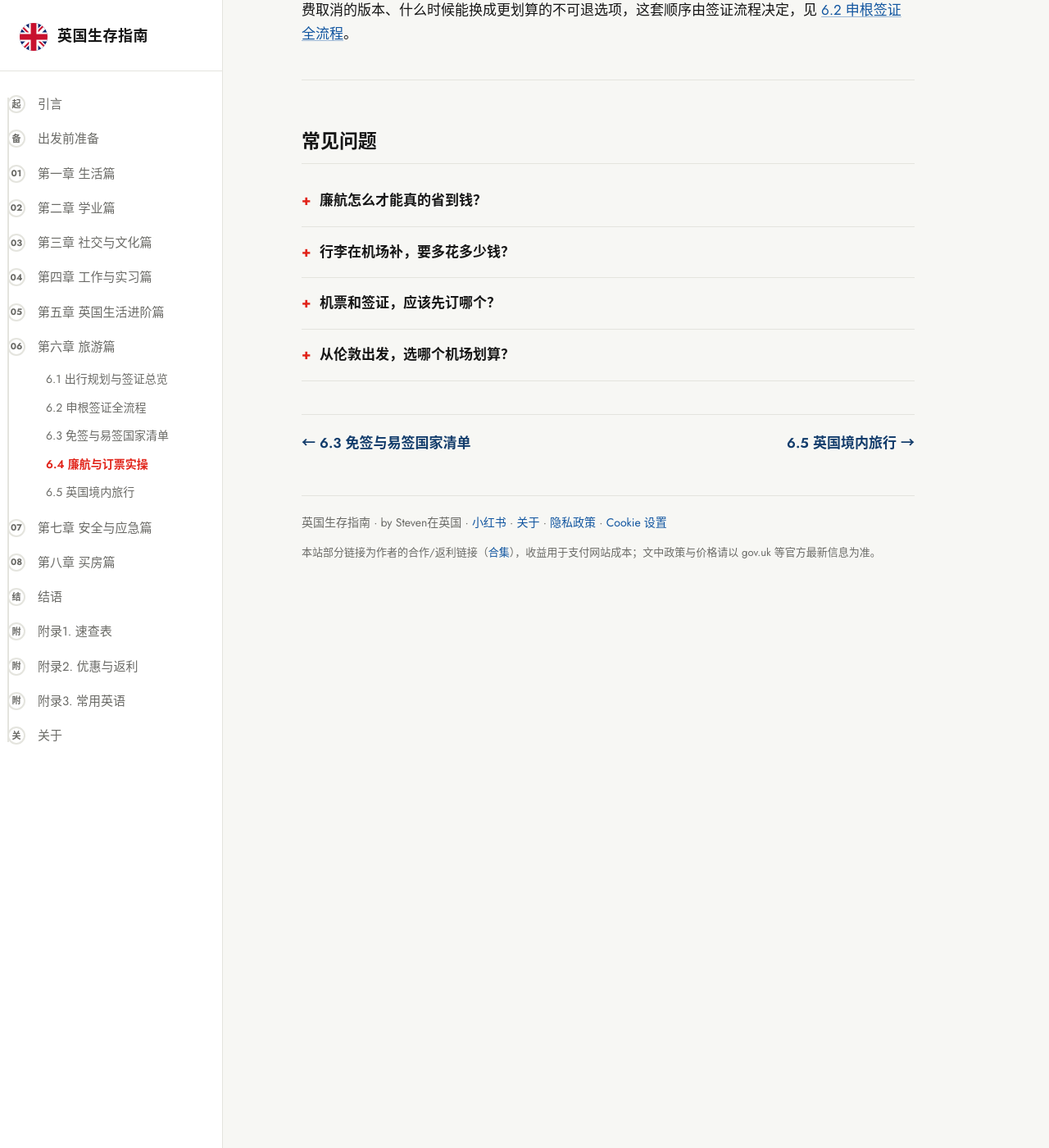
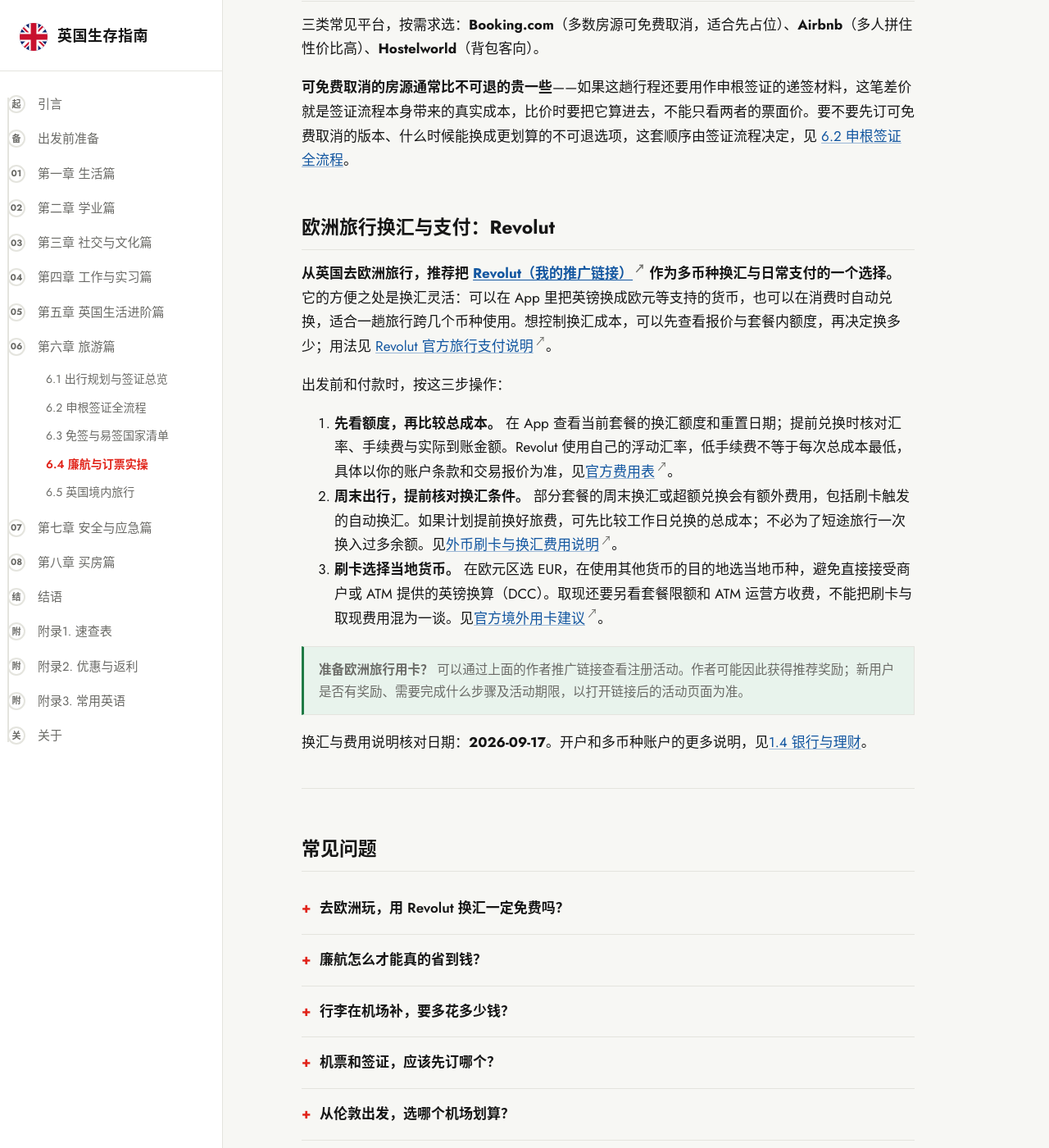
Before and after one commit to ukzhinan/ukzhinan.github.io, a Jekyll site: the page built from _chapters/lvxing/dingpiao.md, in a window 1280 px wide and 1400 px high, scrolled down 2663 px. Shown: the whole window at 82% size. Built offline with Jekyll 4.4.1, drawn with Linux system fonts in a browser that asks for light colours; some of the changed text lies outside the part shown.

Commit message:
Add Revolut referral and currency exchange tips for Europe travel

```diff
--- a/_chapters/lvxing/dingpiao.md
+++ b/_chapters/lvxing/dingpiao.md
@@ -2,11 +2,11 @@
 layout: section
 title: "廉航与订票实操：行李、机场位置与住宿怎么不把省下的钱赔回去"
 seo_title: "廉航与订票实操：行李、机场位置与隐性成本"
-description: "从英国飞欧洲的订票实操：廉航行李尺寸与提前买额度、Stansted 与 Luton 往返市区的隐性成本、强制在线值机，以及铁路与长途大巴的替代方案。"
+description: "从英国飞欧洲的订票与支付实操：廉航行李、机场交通、在线值机、铁路大巴与住宿，以及用 Revolut 灵活换汇、核对费用和选择当地货币付款。"
 nav: "6.4 廉航与订票实操"
 parent: lvxing
 weight: 704
-updated: 2026-09-08
+updated: 2026-09-17
 num: "6.4"
 toc:
   - title: "行李是主要成本"
@@ -21,9 +21,13 @@
     anchor: "sec-5"
   - title: "住宿"
     anchor: "sec-6"
+  - title: "欧洲旅行换汇与支付：Revolut"
+    anchor: "sec-7"
   - title: "常见问题"
     anchor: "faq"
 faq:
+  - q: "去欧洲玩，用 Revolut 换汇一定免费吗？"
+    a: "不一定。可以提前在 App 换好欧元等支持的货币，也可以在刷卡时自动兑换；费用取决于套餐、额度、兑换时间与适用条款，周末或超额换汇可能收费。提前兑换时核对显示的汇率、手续费与到账金额；实时刷卡换汇后可在 App 查看明细。具体用法见[欧洲旅行换汇与支付](#sec-7)。"
   - q: "廉航怎么才能真的省到钱？"
     a: "把三项最容易被漏掉的成本算进总价，而不是只看票面价：**行李**（Ryanair、Wizz Air 的随身行李尺寸限制执行严格，到登机口才补票通常比线上提前买同等额度贵得多）、**机场位置**（Stansted、Luton、Gatwick 到伦敦市区通常要多花一到两小时和一笔车费，目的地一侧也可能是挂着大城市名字的远郊机场）、**强制在线值机**（错过值机窗口，机场柜台补办通常要另收费）。把这三项都加进总价再比，结论常常和票面价不一样。"
   - q: "行李在机场补，要多花多少钱？"
@@ -80,3 +84,18 @@
 三类常见平台，按需求选：**Booking.com**（多数房源可免费取消，适合先占位）、**Airbnb**（多人拼住性价比高）、**Hostelworld**（背包客向）。
 
 **可免费取消的房源通常比不可退的贵一些**——如果这趟行程还要用作申根签证的递签材料，这笔差价就是签证流程本身带来的真实成本，比价时要把它算进去，不能只看两者的票面价。要不要先订可免费取消的版本、什么时候能换成更划算的不可退选项，这套顺序由签证流程决定，见 [6.2 申根签证全流程]({{ '/lvxing/shengen/' | relative_url }})。
+
+<h2 id="sec-7">欧洲旅行换汇与支付：Revolut</h2>
+
+**从英国去欧洲旅行，推荐把 [Revolut（我的推广链接）](https://revolut.com/referral/?referral-code=xiaotigp2!SEP2-26-AR-H3&geo-redirect) 作为多币种换汇与日常支付的一个选择。** 它的方便之处是换汇灵活：可以在 App 里把英镑换成欧元等支持的货币，也可以在消费时自动兑换，适合一趟旅行跨几个币种使用。想控制换汇成本，可以先查看报价与套餐内额度，再决定换多少；用法见 [Revolut 官方旅行支付说明](https://www.revolut.com/blog/post/using-revolut-abroad/)。
+
+出发前和付款时，按这三步操作：
+
+1. **先看额度，再比较总成本。** 在 App 查看当前套餐的换汇额度和重置日期；提前兑换时核对汇率、手续费与实际到账金额。Revolut 使用自己的浮动汇率，低手续费不等于每次总成本最低，具体以你的账户条款和交易报价为准，见[官方费用表](https://www.revolut.com/legal/fees/)。
+2. **周末出行，提前核对换汇条件。** 部分套餐的周末换汇或超额兑换会有额外费用，包括刷卡触发的自动换汇。如果计划提前换好旅费，可先比较工作日兑换的总成本；不必为了短途旅行一次换入过多余额。见[外币刷卡与换汇费用说明](https://help.revolut.com/help/card-payments-withdrawals/getting-started-with-card-payments/can-i-pay-in-a-specific-currency/)。
+3. **刷卡选择当地货币。** 在欧元区选 EUR，在使用其他货币的目的地选当地币种，避免直接接受商户或 ATM 提供的英镑换算（DCC）。取现还要另看套餐限额和 ATM 运营方收费，不能把刷卡与取现费用混为一谈。见[官方境外用卡建议](https://www.revolut.com/blog/post/using-revolut-abroad/)。
+
+> **准备欧洲旅行用卡？** 可以通过上面的作者推广链接查看注册活动。作者可能因此获得推荐奖励；新用户是否有奖励、需要完成什么步骤及活动期限，以打开链接后的活动页面为准。
+{: .callout .callout-tip}
+
+换汇与费用说明核对日期：**2026-09-17**。开户和多币种账户的更多说明，见[1.4 银行与理财]({{ '/shenghuo/yinhang-licai/' | relative_url }})。
```
Also changed, not shown: _chapters/lvxing.md (+3 -1 lines).
